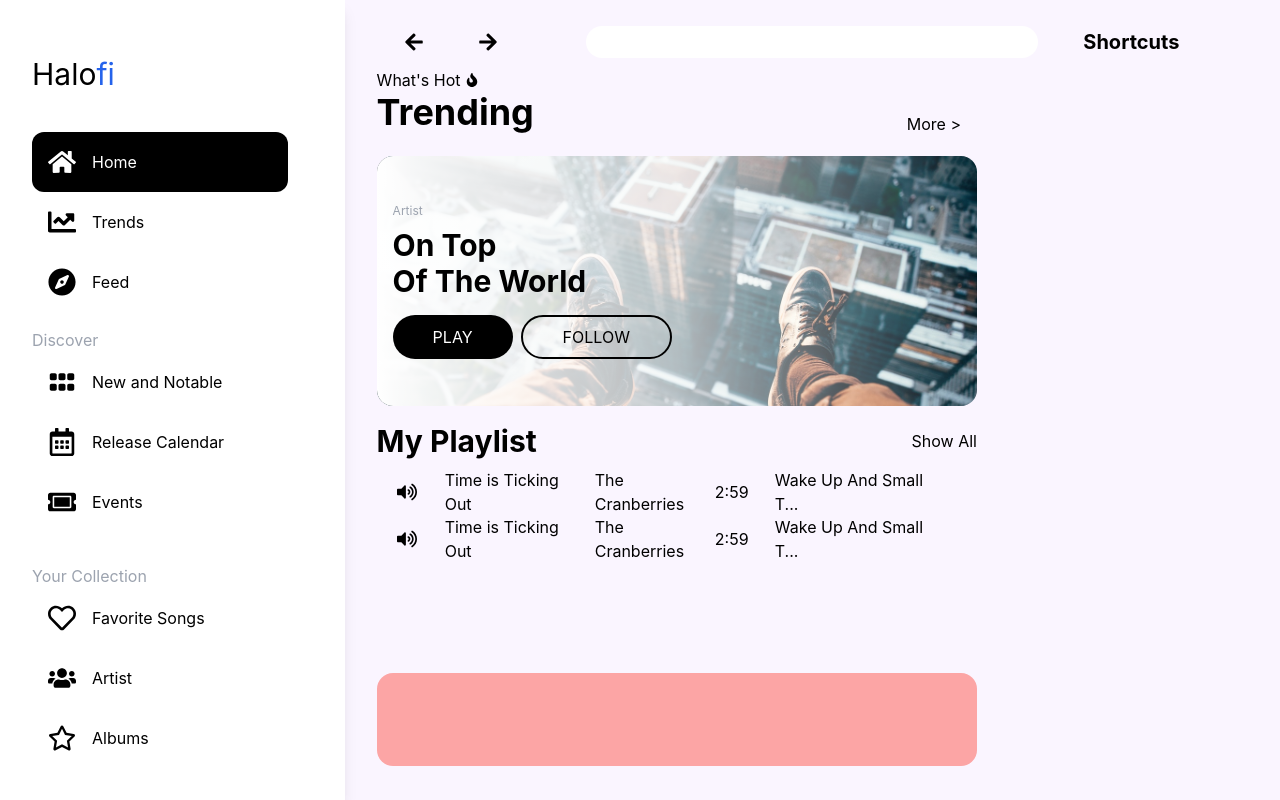
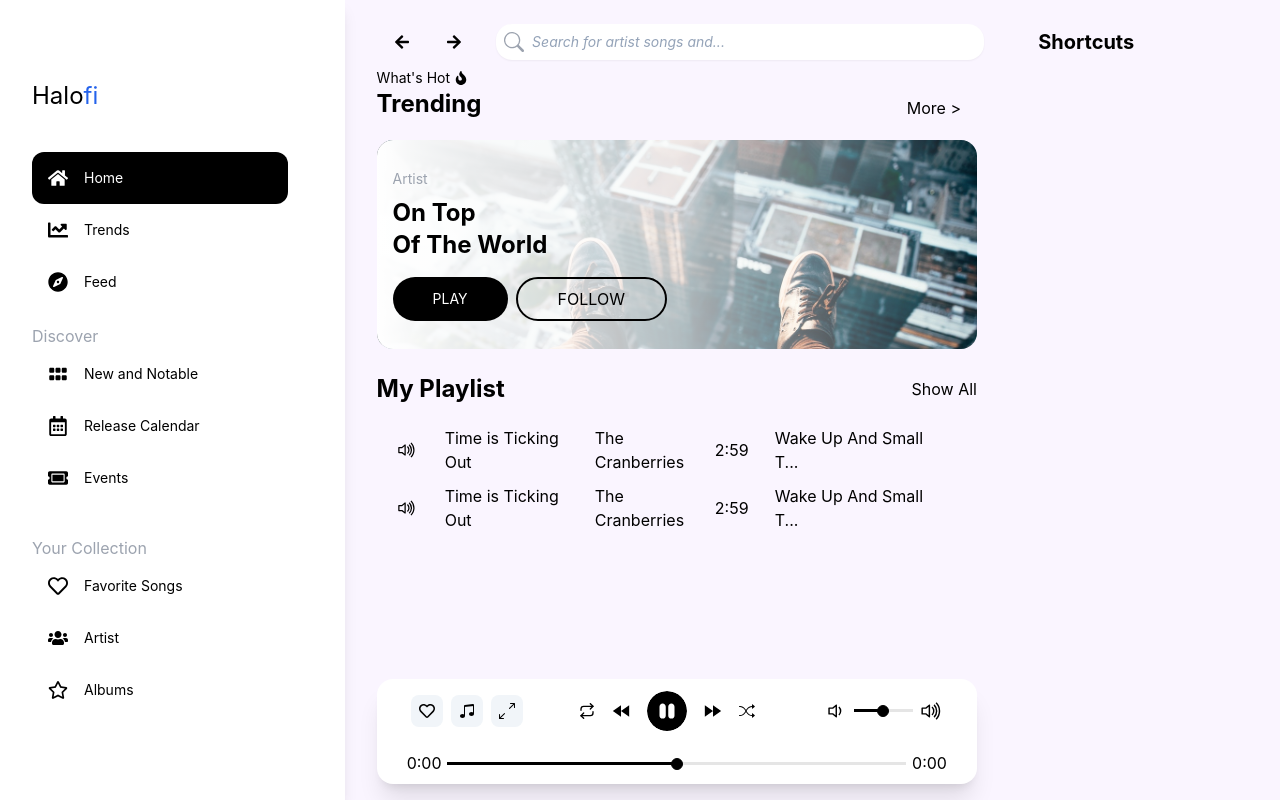
Before and after one commit to Zenesteria/Halofi, a Next.js app: page / in a window 1280 px wide. Built offline with nearby package versions, Linux system fonts and the light colour scheme.

Commit message:
Update 1.01

```diff
--- a/components/MusicApp.jsx
+++ b/components/MusicApp.jsx
@@ -1,5 +1,8 @@
-import {FaArrowLeft, FaArrowRight, FaFire, FaVolumeUp} from 'react-icons/fa'
-
+import {FaArrowLeft, FaArrowRight, FaFire, FaRegHeart} from 'react-icons/fa'
+import {BsSearch, BsMusicNoteBeamed, BsArrowsAngleExpand, BsFillPauseCircleFill, BsShuffle, BsVolumeDown, BsVolumeUp} from 'react-icons/bs'
+import {FiRepeat, FiRewind, FiFastForward} from 'react-icons/fi'
+import {BiRewind, BiFastForward} from 'react-icons/bi'
+import player from '../styles/player.module.css'
 
 export default function MusicApp(){
     return(
@@ -17,13 +20,25 @@ export default function MusicApp(){
 const TopNav = () => {
     return(
         <div className="flex w-full h-[7vh] items-center">
-            <div className="flex h-full w-[20%]  items-center justify-around p-4">
-                <FaArrowLeft size='20'/>
-                <FaArrowRight size='20'/>
+            <div className="flex h-full w-[15%]  items-center justify-around p-4">
+                <FaArrowLeft size='16'/>
+                <FaArrowRight size='16'/>
             </div>
 
-            <input type="text" className='w-[50%] mx-auto rounded-2xl border-0 h-[4vh]' />
-            <div className="flex items-center w-[20%]">
+            <label className="relative block w-[54%] mr-auto">
+                <span className="sr-only">Search</span>
+                <span className="absolute inset-y-0 left-0 flex items-center pl-2">
+                    <BsSearch className=' text-gray-400' size='20'/>
+                </span>
+                <input className="placeholder:italic
+                 placeholder:text-slate-400 block
+                  bg-white w-full rounded-2xl
+                  py-2 pl-9 pr-3 shadow-sm focus:outline-none
+                  focus:border-none  sm:text-sm"
+                  placeholder="Search for artist songs and..."
+                  type="text" name="search"/>
+            </label>
+            <div className="flex items-center w-[25%]">
                 <h2 className='text-xl font-bold'>Shortcuts</h2>
             </div>
         </div>
@@ -34,26 +49,26 @@ const Main = () => {
     return(
         <div className="flex w-full h-full">
             <div className="flex w-[70%]  flex-col px-4">
-                <div className="flex w-full h-[10%] ">
+                <div className="flex w-full h-[8%]  ">
                     <div className="flex flex-col w-fit">
-                        <h6 className='flex items-center h-fit'>{"What's Hot"} <FaFire className='mx-1' size='14'/></h6>
-                        <h1 className=' text-4xl font-bold'>Trending</h1>
+                        <h6 className='flex text-sm items-center h-fit'>{"What's Hot"} <FaFire className='mx-1' size='14'/></h6>
+                        <h1 className=' text-2xl font-bold'>Trending</h1>
                     </div>
                     <div className="flex ml-auto py-1 px-4 items-end">
                         <h6>{'More >'}</h6>
                     </div>
                 </div>
                 <div className="flex relative w-full
-                h-[35%] bg-cover my-4 rounded-2xl bg-[url('/images/backdropOne.jpg')]">
+                h-[30%] bg-cover my-4 rounded-2xl bg-[url('/images/backdropOne.jpg')]">
                     <div className="absolute w-full h-full rounded-2xl  bg-gradient-to-r from-white via-[rgba(255,255,255,0.7)] to-transparent"></div>
                     <div className="flex z-10 flex-col w-fit h-full text-black justify-center px-4">
-                        <h6 className=' text-gray-400 mb-2 text-xs'>Artist</h6>
-                        <h1 className='font-bold text-3xl mb-4'>
+                        <h6 className=' text-gray-400 mb-2 text-sm'>Artist</h6>
+                        <h1 className='font-bold text-2xl mb-4'>
                             On Top <br/>
                             Of The World
                         </h1>
                         <div className="flex">
-                            <button className='bg-black text-white px-10 py-2 rounded-3xl mr-2'>PLAY</button>
+                            <button className='bg-black text-white text-sm px-10 py-1 rounded-3xl mr-2'>PLAY</button>
                             <button className='text-black px-10 py-2 rounded-3xl border-black border-2 border-solid'>FOLLOW</button>
                         </div>
                     </div>
@@ -61,15 +76,15 @@ const Main = () => {
 
                 {/* THE PLAYLIST SECTION */}
 
-                <div className="flex flex-col w-full h-[35%]">
+                <div className="flex flex-col w-full h-[45%]">
                     <div className="flex justify-between items-center w-full h-[15%] ">
-                        <h1 className='font-bold text-3xl'>My Playlist</h1>
+                        <h1 className='font-bold text-2xl'>My Playlist</h1>
                         <h6>Show All</h6>
                     </div>
                     <div className="flex flex-col w-full h-[85%]  overflow-auto py-2">
                         <div className="flex  my-1 rounded-lg w-full h-[20%]">
                             <div className="flex items-center justify-center h-full w-[10%] ">
-                                <FaVolumeUp size='20'/>
+                                <BsVolumeUp size='20'/>
                             </div>
                             <div className="flex items-center px-2 w-[25%] ">
                                 <h3>Time is Ticking Out</h3>
@@ -86,7 +101,7 @@ const Main = () => {
                         </div>
                         <div className="flex  my-1 rounded-lg w-full h-[20%]">
                             <div className="flex items-center justify-center h-full w-[10%] ">
-                                <FaVolumeUp size='20'/>
+                                <BsVolumeUp size='20'/>
                             </div>
                             <div className="flex items-center px-2 w-[25%] ">
                                 <h3>Time is Ticking Out</h3>
@@ -103,8 +118,31 @@ const Main = () => {
                         </div>
                     </div>
                 </div>
-                <div className="flex w-full bg-red-300 h-[13%] rounded-2xl">
-
+                <div className="flex flex-col justify-between w-full bg-white h-[15%] rounded-2xl shadow-xl">
+                     <div className="flex w-[90%] mx-auto h-[60%] items-center">
+                        <div className="flex items-center w-fit">
+                            <FaRegHeart className=' bg-slate-100 p-2 rounded-lg mx-1' size='32'/>
+                            <BsMusicNoteBeamed className=' bg-slate-100 p-2 rounded-lg mx-1' size='32'/>
+                            <BsArrowsAngleExpand className=' bg-slate-100 p-2 rounded-lg mx-1' size='32'/>
+                        </div>
+                        <div className="flex items-center justify-center w-[85%]  h-full">
+                            <FiRepeat className=' mr-3' size='16'/>
+                            <BiRewind className='mr-3' size='28'/>
+                            <BsFillPauseCircleFill className='mr-3 bg-white rounded-full' size='40'/>
+                            <BiFastForward className='mr-3' size='28'/>
+                            <BsShuffle className='mr-3' size='16'/>
+                        </div>
+                        <div className="flex items-center w-fit ">
+                            <BsVolumeDown className=' mx-1' size='24'/>
+                            <input className={player.voltrack} type="range" name="" id="volume" />
+                            <BsVolumeUp className=' mx-1' size='24'/>
+                        </div>
+                     </div>
+                     <div className="flex items-center m-auto w-[90%] h-[20%]">
+                        <span>0:00</span>
+                        <input type="range" className={player.seeker}/>
+                        <span>0:00</span>
+                     </div>
                 </div>
             </div>
         </div>
--- a/components/MusicNav.jsx
+++ b/components/MusicNav.jsx
@@ -10,22 +10,22 @@ export default function MusicNav(){
 
             </div>
             <div className="flex flex-col w-[20vw] ">
-                <h1 className=' my-10 text-3xl'>Halo<span className=' text-blue-600'>fi</span></h1>
-                <NavBtn state='active' btnicon={<FaHome size='28'/>} text='Home'/>
-                <NavBtn state='' btnicon={<FaChartLine size='28'/>} text='Trends'/>
-                <NavBtn state='' btnicon={<FaCompass size='28'/>} text='Feed'/>
+                <h1 className=' my-10 text-2xl'>Halo<span className=' text-blue-600'>fi</span></h1>
+                <NavBtn state='active' btnicon={<FaHome size='20'/>} text='Home'/>
+                <NavBtn state='' btnicon={<FaChartLine size='20'/>} text='Trends'/>
+                <NavBtn state='' btnicon={<FaCompass size='20'/>} text='Feed'/>
             </div>
             <div className="flex my-4 flex-col">
                 <h6 className=' text-gray-400'>Discover</h6>
-                <NavBtn state='' btnicon={<FaGripHorizontal size='28'/>} text='New and Notable'/>
-                <NavBtn state='' btnicon={<FaRegCalendarAlt size='28'/>} text='Release Calendar'/>
-                <NavBtn state='' btnicon={<FaTicketAlt size='28'/>} text='Events'/>
+                <NavBtn state='' btnicon={<FaGripHorizontal size='20'/>} text='New and Notable'/>
+                <NavBtn state='' btnicon={<FaRegCalendarAlt size='20'/>} text='Release Calendar'/>
+                <NavBtn state='' btnicon={<FaTicketAlt size='20'/>} text='Events'/>
             </div>
             <div className="flex my-4 flex-col">
                 <h6 className=' text-gray-400'>Your Collection</h6>
-                <NavBtn state='' btnicon={<FaRegHeart size='28'/>} text='Favorite Songs'/>
-                <NavBtn state='' btnicon={<FaUsers size='28'/>} text='Artist'/>
-                <NavBtn state='' btnicon={<FaRegStar size='28'/>} text='Albums'/>
+                <NavBtn state='' btnicon={<FaRegHeart size='20'/>} text='Favorite Songs'/>
+                <NavBtn state='' btnicon={<FaUsers size='20'/>} text='Artist'/>
+                <NavBtn state='' btnicon={<FaRegStar size='20'/>} text='Albums'/>
             </div>
         </div>
     )
@@ -36,7 +36,7 @@ const NavBtn = (props) => {
     return(
         <div className={props.state === 'active' ? 'rounded-xl bg-black text-white w-full flex p-4 items-center' : 'rounded-xl bg-white text-black w-full flex p-4 items-center' }>
             <NavIcon icon={props.btnicon}/>
-            <span className=' text-md'>{props.text}</span>
+            <span className=' text-sm'>{props.text}</span>
         </div>
     )
 }
--- /dev/null
+++ b/styles/player.module.css
@@ -0,0 +1,85 @@
+.voltrack {
+    position: relative;
+    -webkit-appearance: none;
+    width: 48%;
+    margin: 0;
+    padding: 0;
+    height: 19px;
+    margin: 0 0.2rem;
+    background:none;
+    outline: none;
+  }
+  .voltrack::-webkit-slider-runnable-track {
+    width: 100%;
+    height: 3px;
+    cursor: pointer;
+    background: rgba(0,0,0,0.1);
+  }
+  .voltrack::before {
+    position: absolute;
+    content: "";
+    top: 8px;
+    left: 0;
+    width: 50%;
+    height: 3px;
+    background-color: black;
+    cursor: pointer;
+  }
+  .voltrack::-webkit-slider-thumb {
+    position: relative;
+    -webkit-appearance: none;
+    box-sizing: content-box;
+    border: 1px solid black;
+    height: 10px;
+    width: 10px;
+    border-radius: 50%;
+    background-color: black;
+    cursor: pointer;
+    margin: -4px 0 0 0;
+    transition:all 0.2s ease;
+  }
+  .voltrack:active::-webkit-slider-thumb {
+    transform: scale(1.5);
+    background: black;
+  }
+
+
+.seeker{
+    position:relative;
+    -webkit-appearance:none;
+    width:85%;
+    margin:0 auto;
+    outline:none;
+}
+
+.seeker::-webkit-slider-runnable-track {
+    width: 100%;
+    height: 3px;
+    cursor: pointer;
+    background: rgba(0,0,0,0.1);
+}
+.seeker::before {
+    position: absolute;
+    content: "";
+    width: 50%;
+    height: 3px;
+    background-color: black;
+    cursor: pointer;
+}
+.seeker::-webkit-slider-thumb {
+    position: relative;
+    -webkit-appearance: none;
+    box-sizing: content-box;
+    border: 1px solid black;
+    height: 10px;
+    width: 10px;
+    border-radius: 50%;
+    background-color: rgba(0,0,0,1);
+    cursor: pointer;
+    margin: -4px 0 0 0;
+    transition:all 0.2s ease;
+  }
+.seeker:active::-webkit-slider-thumb {
+    transform: scale(1.5);
+    background: black;
+}
```
